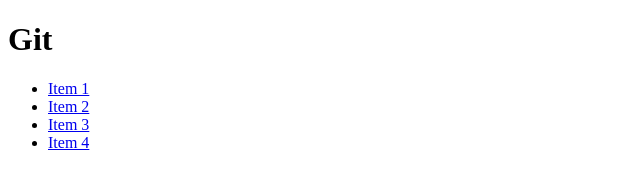
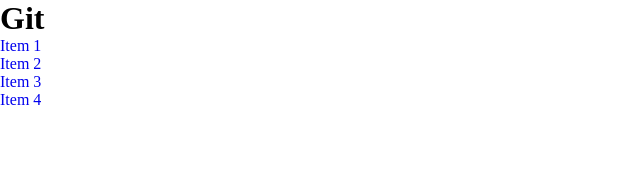
Before and after one commit to JoseEDelgadoG/Git, a plain HTML site: page index.html in a window 1280 px wide. Shown: the whole page, without its empty margins (0-640 px from the left). Drawn offline with Linux system fonts and the light colour scheme.

Commit message:
Agregue estilos css

```diff
--- /dev/null
+++ b/css/estilos.css
@@ -0,0 +1,13 @@
+* {
+    margin: 0;
+    padding: 0;
+    box-sizing: border-box;
+}
+
+li {
+    list-style: none;
+}
+
+a {
+    text-decoration: none;
+}
--- a/index.html
+++ b/index.html
@@ -3,6 +3,7 @@
 <head>
     <meta charset="UTF-8">
     <meta name="viewport" content="width=device-width, initial-scale=1.0">
+    <link rel="stylesheet" href="css/estilos.css">
     <title>Document</title>
 </head>
 <body>
@@ -18,5 +19,6 @@
             </ul>
         </nav>
     </header>
+
 </body>
 </html>
```
